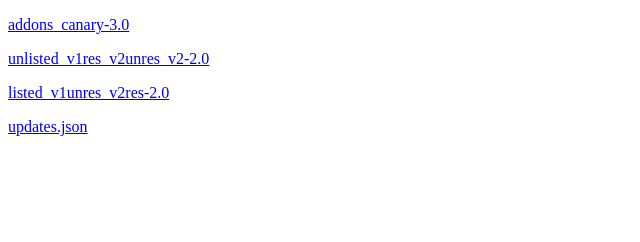
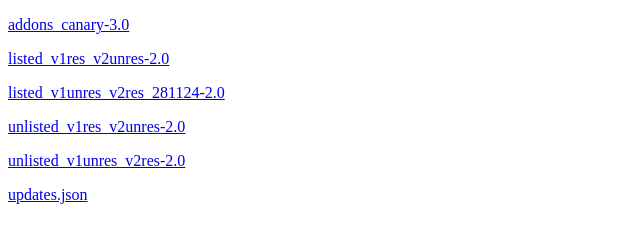
Before and after one commit to acornestean/update_test_block, a plain HTML site: page index.html in a window 1280 px wide. Shown: the whole page, without its empty margins (0-640 px from the left). Drawn offline with Linux system fonts and the light colour scheme.

Commit message:
Update index.html

```diff
--- a/index.html
+++ b/index.html
@@ -7,11 +7,19 @@
 </p>
 
 <p>
-<a href="./unlisted_v1res_v2unres_v2-2.0.xpi">unlisted_v1res_v2unres_v2-2.0 </a>
+<a href="./listed_v1res_v2unres-2.0.xpi">listed_v1res_v2unres-2.0 </a>
 </p>
 
 <p>
-<a href="./listed_v1unres_v2res-2.0.xpi">listed_v1unres_v2res-2.0 </a>
+<a href="./listed_v1unres_v2res_281124-2.0.xpi">listed_v1unres_v2res_281124-2.0 </a>
+</p>
+
+<p>
+<a href="./unlisted_v1res_v2unres-2.0.xpi">unlisted_v1res_v2unres-2.0 </a>
+</p>
+
+<p>
+<a href="./unlisted_v1unres_v2res-2.0.xpi">unlisted_v1unres_v2res-2.0 </a>
 </p>
 
 <p>
```
